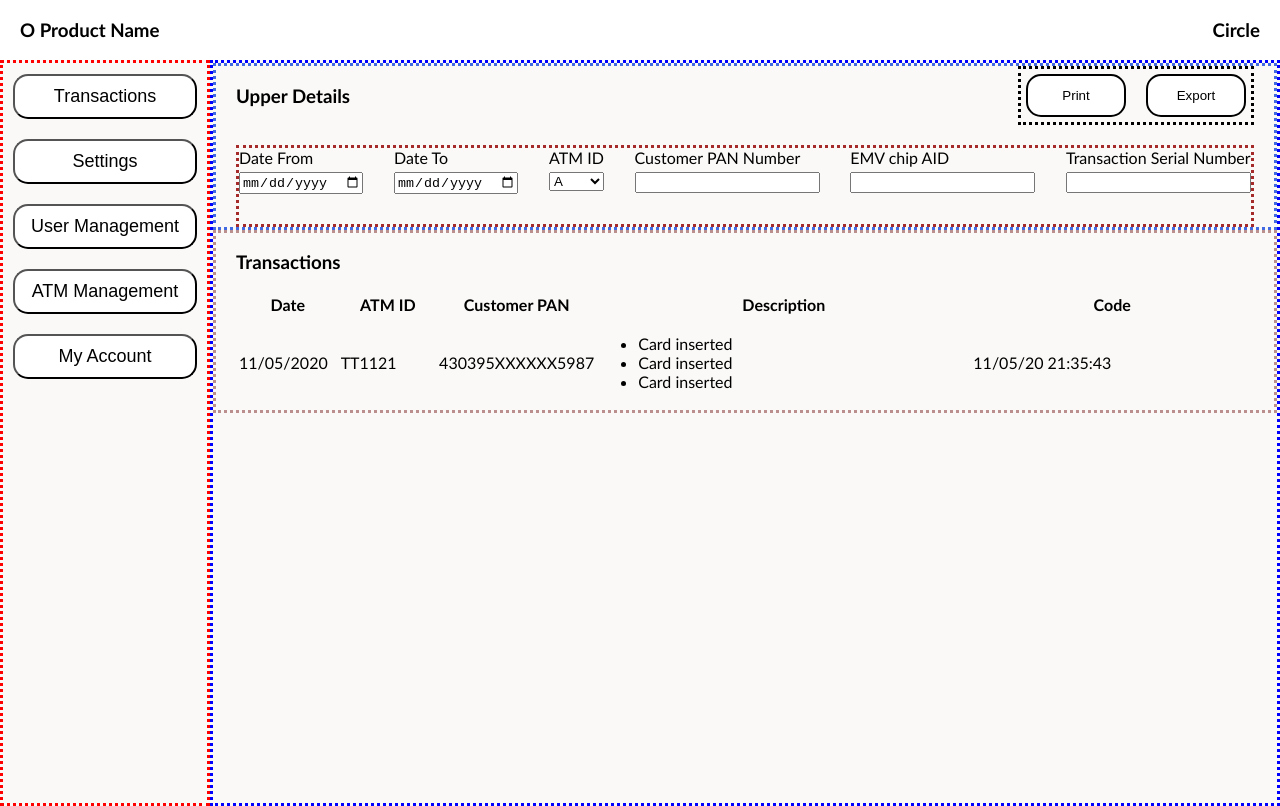
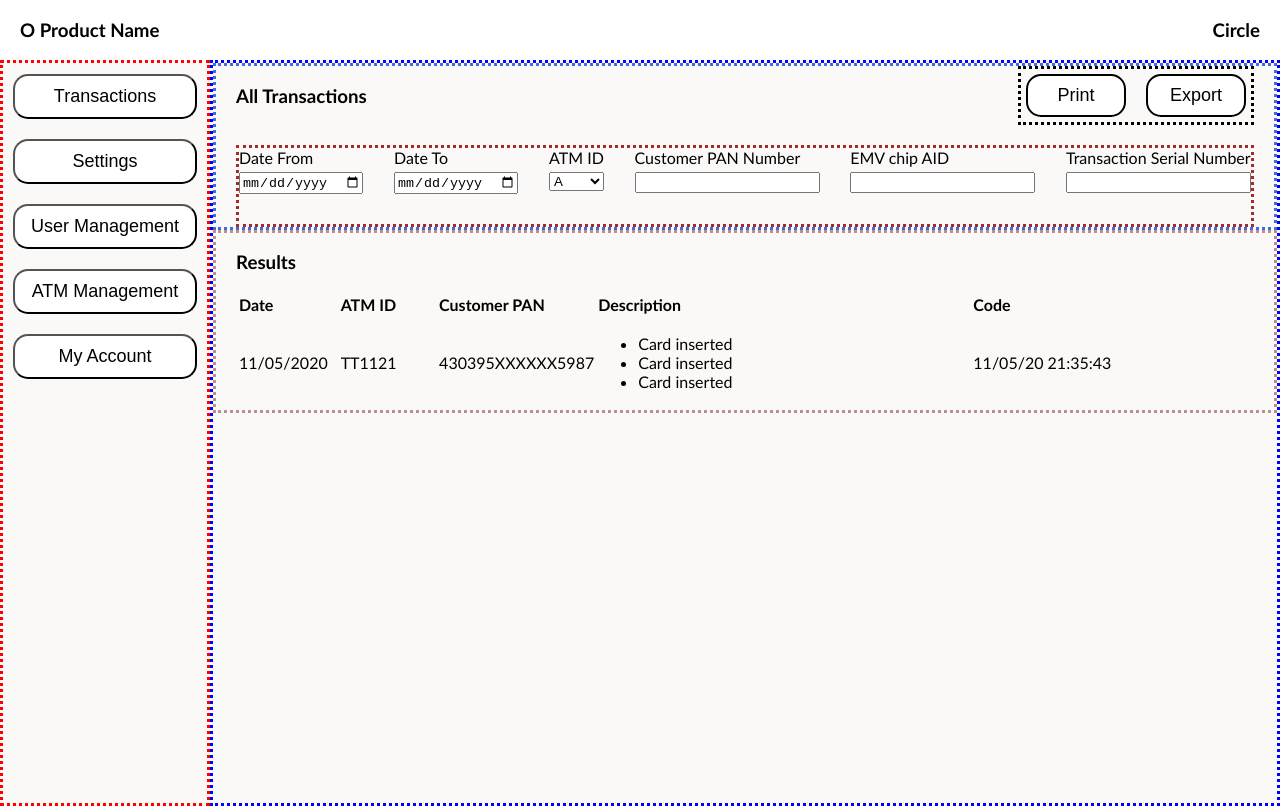
Before and after one commit to dest-ly/tsearch, a React (Vite) app: page / in a window 1280 px wide. Built offline with nearby package versions, Linux system fonts and the light colour scheme.

Commit message:
API endpoints setup + minor tweaks

```diff
--- a/src/components/Filters.tsx
+++ b/src/components/Filters.tsx
@@ -5,7 +5,7 @@ export function Filters() {
         <div className={styles.transactions}>
             <div className={styles.header}>
                 <div>
-                    <h3>Upper Details</h3>
+                    <h3>All Transactions</h3>
                 </div>
 
                 <div className={styles.buttongroup}>
--- a/src/components/Transactions.tsx
+++ b/src/components/Transactions.tsx
@@ -3,11 +3,10 @@ import styles from '../styles/Transactions.module.css'
 export function Transactions() {
     return (
         <div className={styles.transactions}>
-            <h3>Transactions</h3>
-
+            <h3>Results</h3>
             <table style={{width: "100%"}}>
                 {/* Header */}
-                <tr>
+                <tr style={{textAlign: 'left'}}>
                     <th style={{width: '10%' }}>Date</th>
                     <th style={{width: '10%' }}>ATM ID</th>
                     <th style={{width: '10%' }}>Customer PAN</th>
@@ -15,7 +14,7 @@ export function Transactions() {
                     <th style={{width: '30%' }}>Code</th>
                 </tr>
                 {/* Contents, dynamically generated */}
-                <tr>
+                <tr style={{textAlign: 'left'}}>
                     <td>11/05/2020</td>
                     <td>TT1121</td>
                     <td>430395XXXXXX5987</td>
--- a/src/styles/Filters.module.css
+++ b/src/styles/Filters.module.css
@@ -46,4 +46,5 @@
     background-color: white;
     cursor: pointer;
     min-width: 100px;
+    font-size: large;
 }
```
Also changed, not shown: src/components/Dashboard.tsx (deleted), 2 other files (tests, documents, lock files or other folders).
